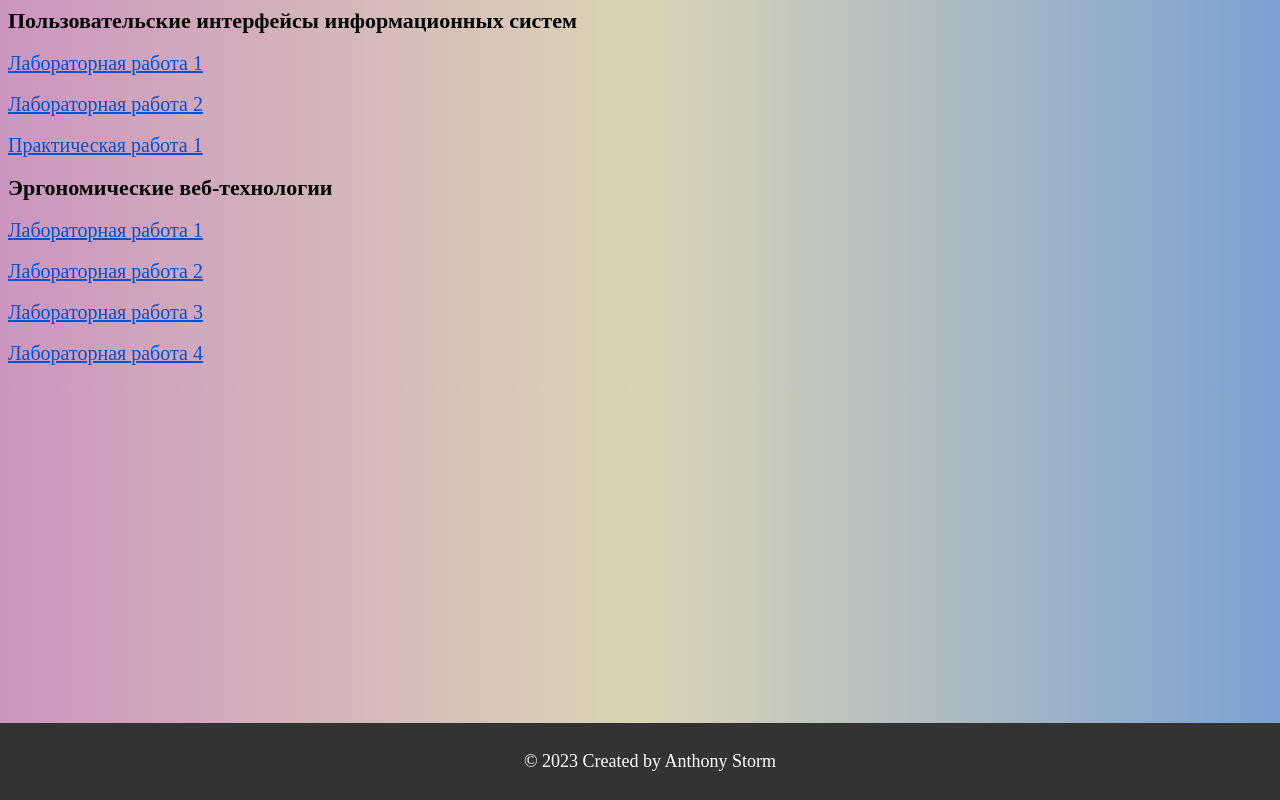
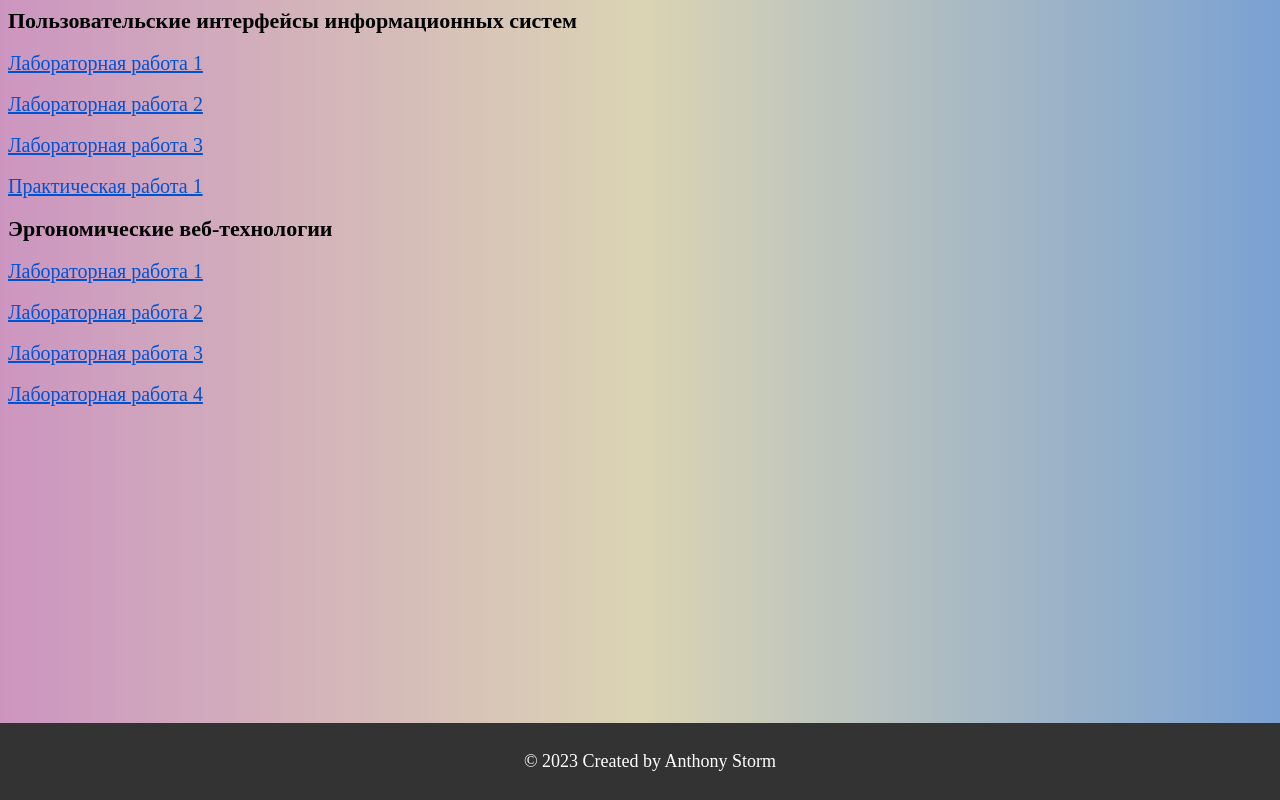
Before and after one commit to AntonSamusevich/PIIS-EVT-labs, a plain HTML site: page index.html in a window 1280 px wide. Drawn offline with Linux system fonts and the light colour scheme; a script that the page names is missing.

Commit message:
Update index.html

```diff
--- a/index.html
+++ b/index.html
@@ -10,6 +10,7 @@
     <name>Пользовательские интерфейсы информационных систем</name><br><br>
     <a href="https://antonsamusevich.github.io/PIIS_lab1.github.io/">Лабораторная работа 1</a><br><br>
     <a href="https://antonsamusevich.github.io/PIIS_lab2.github.io/">Лабораторная работа 2</a><br><br>
+    <a href="https://antonsamusevich.github.io/PIIS_lab3.github.io/">Лабораторная работа 3</a><br><br>
     <a href="https://github.com/AntonSamusevich/PIIS-EVT-labs.github.io/blob/main/PIIS-pz/PIIS_pz1.pdf?raw=true" download>Практическая работа 1</a><br><br>
     <name>Эргономические веб-технологии</name><br><br>
     <a href="https://antonsamusevich.github.io/EVT_lab1.github.io/">Лабораторная работа 1</a><br><br>
```
